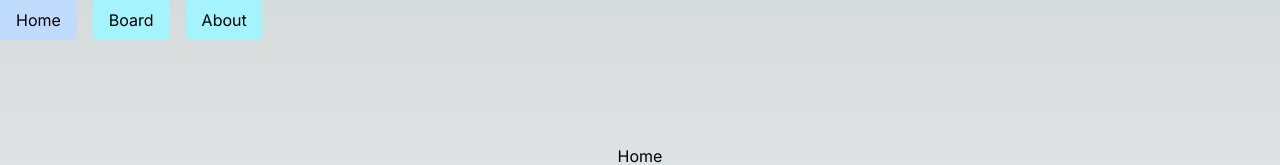
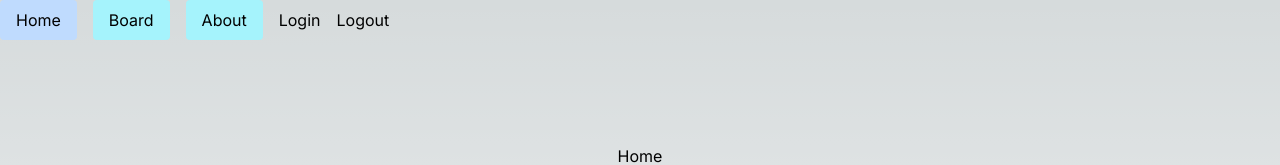
Before and after one commit to Third9/playground-next13, a Next.js app: page / in a window 1280 px wide. Shown: the top 165 px of the page. Built offline with nearby package versions, Linux system fonts and the light colour scheme; no server answers.

Commit message:
feat: next-auth를 이용한 google 인증 기본 구현

```diff
--- /dev/null
+++ b/app/AuthProvider.tsx
@@ -0,0 +1,10 @@
+'use client';
+import {SessionProvider} from "next-auth/react";
+
+type Props = ({
+    children: React.ReactNode;
+});
+
+export default function AuthProvider({ children }: Props) {
+    return <SessionProvider>{children}</SessionProvider>;
+}
--- /dev/null
+++ b/app/api/auth/[...nextauth]/route.ts
@@ -0,0 +1,13 @@
+import NextAuth from "next-auth";
+import GoogleProvider from "next-auth/providers/google";
+
+const handler = NextAuth({
+    providers: [
+        GoogleProvider({
+            clientId: process.env.GOOGLE_OAUTH_ID || "",
+            clientSecret: process.env.GOOGLE_OAUTH_SECRET || "",
+        }),
+    ],
+})
+
+export { handler as GET, handler as POST }
--- a/app/header.tsx
+++ b/app/header.tsx
@@ -1,9 +1,14 @@
+'use client';
+
 import Link from "next/link";
 import React from "react";
+import { signIn, signOut, useSession } from "next-auth/react";
 
 type Props = {};
 
 function Header({}: Props) {
+    const { data: session } = useSession();
+    console.log('session >> ', session)
     return (
         <nav className="flex space-x-4 mb-2">
             <Link href="/" className="bg-blue-200 rounded px-4 py-2">
@@ -15,6 +20,8 @@
             <Link href="/about" className="bg-cyan-200 rounded px-4 py-2">
                 About
             </Link>
+            <button onClick={() => signIn()}>Login</button>
+            <button onClick={() => signOut()}>Logout</button>
         </nav>
     );
 }
--- a/app/layout.tsx
+++ b/app/layout.tsx
@@ -1,6 +1,7 @@
 import './globals.css'
 import {Inter} from 'next/font/google'
 import Header from "@/app/header";
+import AuthProvider from "@/app/AuthProvider";
 
 const inter = Inter({subsets: ['latin']})
 
@@ -16,8 +17,10 @@
         <html lang="en">
         <head/>
         <body className={inter.className}>
-        <Header/>
-        {children}
+        <AuthProvider>
+            <Header/>
+            {children}
+        </AuthProvider>
         </body>
         </html>
     )
--- a/package.json
+++ b/package.json
@@ -16,6 +16,7 @@
     "eslint": "8.49.0",
     "eslint-config-next": "13.4.19",
     "next": "13.4.19",
+    "next-auth": "^4.23.1",
     "postcss": "8.4.29",
     "react": "18.2.0",
     "react-dom": "18.2.0",
```
Also changed, not shown: 2 other files (tests, documents, lock files or other folders).
